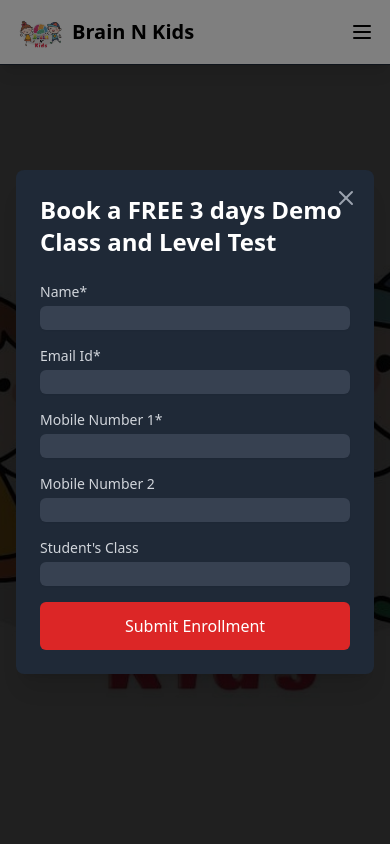
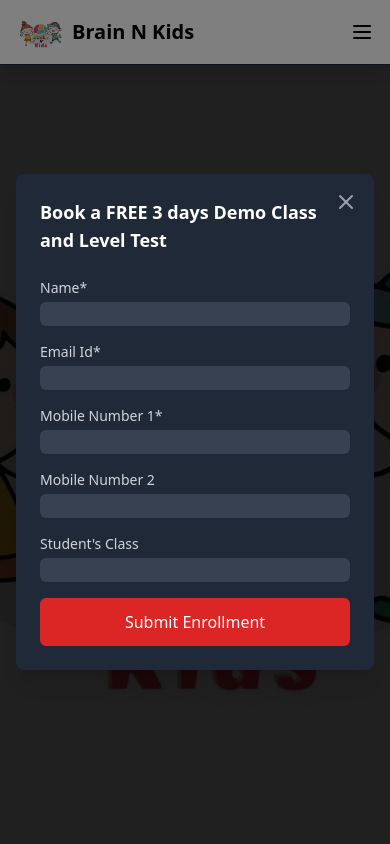
Before and after one commit to Tirth678/BrainNKids, a React (Vite) app: page / in a window 390 px wide. Shown: the top 844 px of the page. Built offline with nearby package versions, Linux system fonts and the light colour scheme.

Commit message:
added form for mobile

```diff
--- a/src/components/EnrollmentPopup.tsx
+++ b/src/components/EnrollmentPopup.tsx
@@ -52,7 +52,8 @@ const EnrollmentPopup = ({ isOpen, onClose, courseId }: EnrollmentPopupProps) =>
   return (
     <>
       <div className="fixed inset-0 bg-black bg-opacity-50 z-50 flex items-center justify-center p-4">
-        <div className="bg-gray-800 rounded-lg shadow-xl max-w-md w-full relative">
+          <div className="bg-gray-800 rounded-lg shadow-xl max-w-full w-full relative">
+
           <button
             onClick={onClose}
             className="absolute right-4 top-4 text-gray-400 hover:text-white"
@@ -61,7 +62,7 @@ const EnrollmentPopup = ({ isOpen, onClose, courseId }: EnrollmentPopupProps) =>
           </button>
 
           <div className="p-6">
-            <h2 className="text-2xl font-bold text-white mb-6">Book a FREE 3 days Demo Class and Level Test</h2>
+            <h2 className="text-lg md:text-2xl font-bold text-white mb-6">Book a FREE 3 days Demo Class and Level Test</h2>
             <form onSubmit={handleSubmit} className="space-y-4">
               <div>
                 <label htmlFor="studentName" className="block text-sm font-medium text-gray-300">
```
